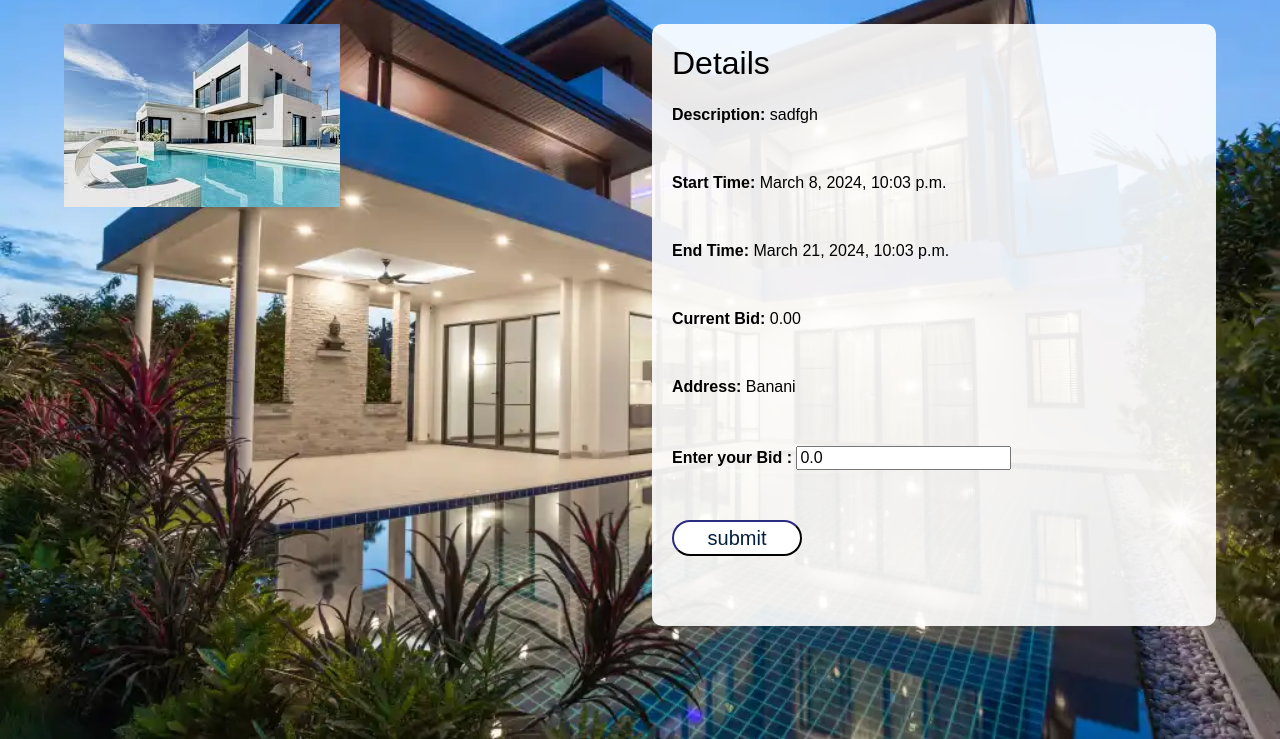
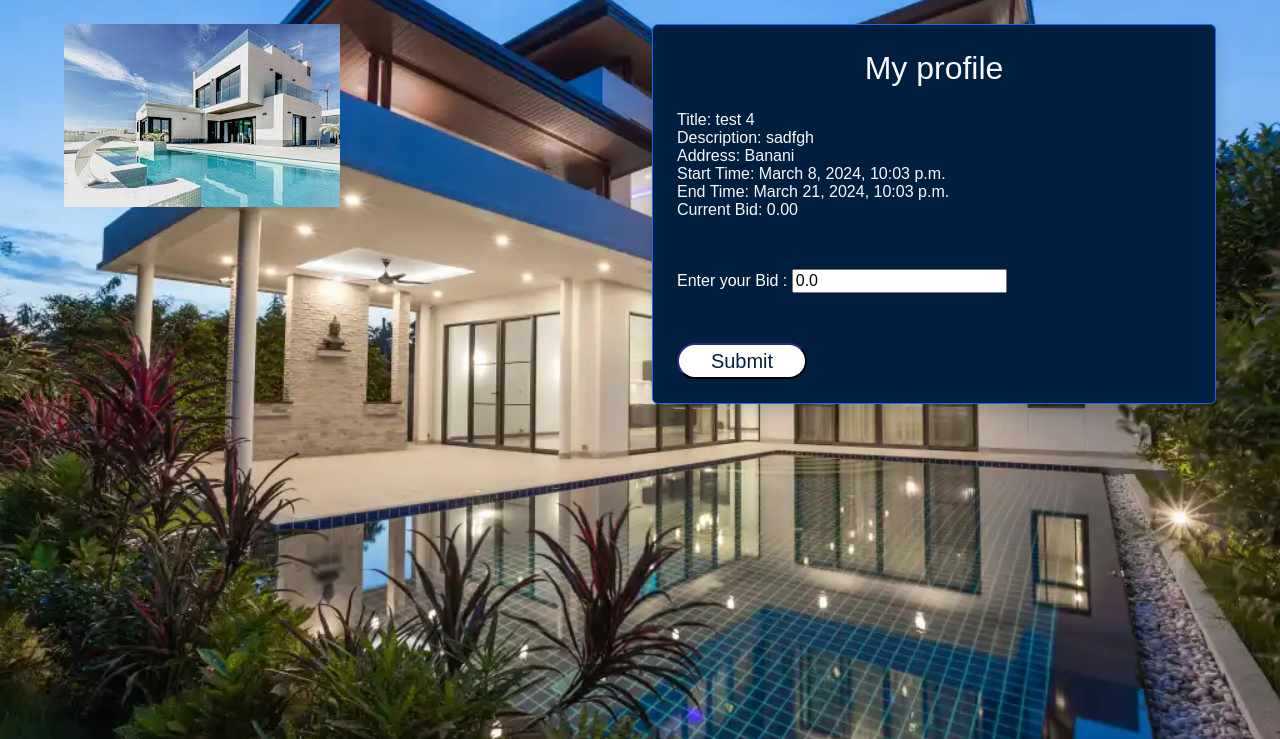
Before and after one commit to Himika-Tasnim/Auction-House, a Django app: page /bidding/6/ in a window 1280 px wide. Shown: the part 61-800 px from the top of the page. Run offline with Django 4.2, Linux system fonts and the light colour scheme; data comes from the database, SQL or seed files in the repository.

Commit message:
himika updated

```diff
--- a/AuctionHouse/static/base.css
+++ b/AuctionHouse/static/base.css
@@ -123,8 +123,3 @@
   margin-left: calc(50% - 100px);
   width: 200px;
 }
-
-form label {
-  color: black !important;
-  font-weight: bold;
-}
--- a/AuctionHouse/website/templates/bidding.html
+++ b/AuctionHouse/website/templates/bidding.html
@@ -11,25 +11,23 @@
 
       <!-- Auction Details -->
       <div class="col-md-6">
-        <div style="background-color: rgba(255, 255, 255, 0.9); padding: 20px; border-radius: 10px;">
-          <h2 class="mb-4 text-black">{{ auction_detail.title }} Details</h2>
-
-            <p style="color: black;"><strong>Description:</strong> {{ auction.description }}</p>
-            <p style="color: black;"><strong>Start Time:</strong> {{ auction.start_time }}</p>
-            <p style="color: black;"><strong>End Time:</strong> {{ auction.end_time }}</p>
-            <p style="color: black;"><strong>Current Bid:</strong> {{ auction.current_bid }}</p>
-            <p style="color: black;"><strong>Address:</strong> {{ auction.address }}</p>
-            <p style="color: black;">
-            <form method="POST" >
-                {%csrf_token%}
-                {{form.as_p}}
-                <input type="submit" value="submit">
-            </form>
-            </p>
-          <!-- Add buttons for bidding or other actions as needed -->
+        <div class="card p-4 border-primary rounded shadow" style="background-color: #001f3f; color: white;">
+          <h2 class="card-title text-light mb-4" style="text-align: center;">My profile</h2>
+          <p class="card-text text-light">
+            Title: {{ auction.title }}<br>
+            Description: {{ auction.description }}<br>
+            Address: {{ auction.address }}<br>
+            Start Time: {{ auction.start_time }}<br>
+            End Time: {{ auction.end_time }}<br>
+            Current Bid: {{ auction.current_bid }}
+          </p>
+          <form method="POST">
+            {% csrf_token %}
+            {{ form.as_p }}
+            <input type="submit" value="Submit">
+          </form>
         </div>
       </div>
     </div>
   </div>
-
 {% endblock %}
```
